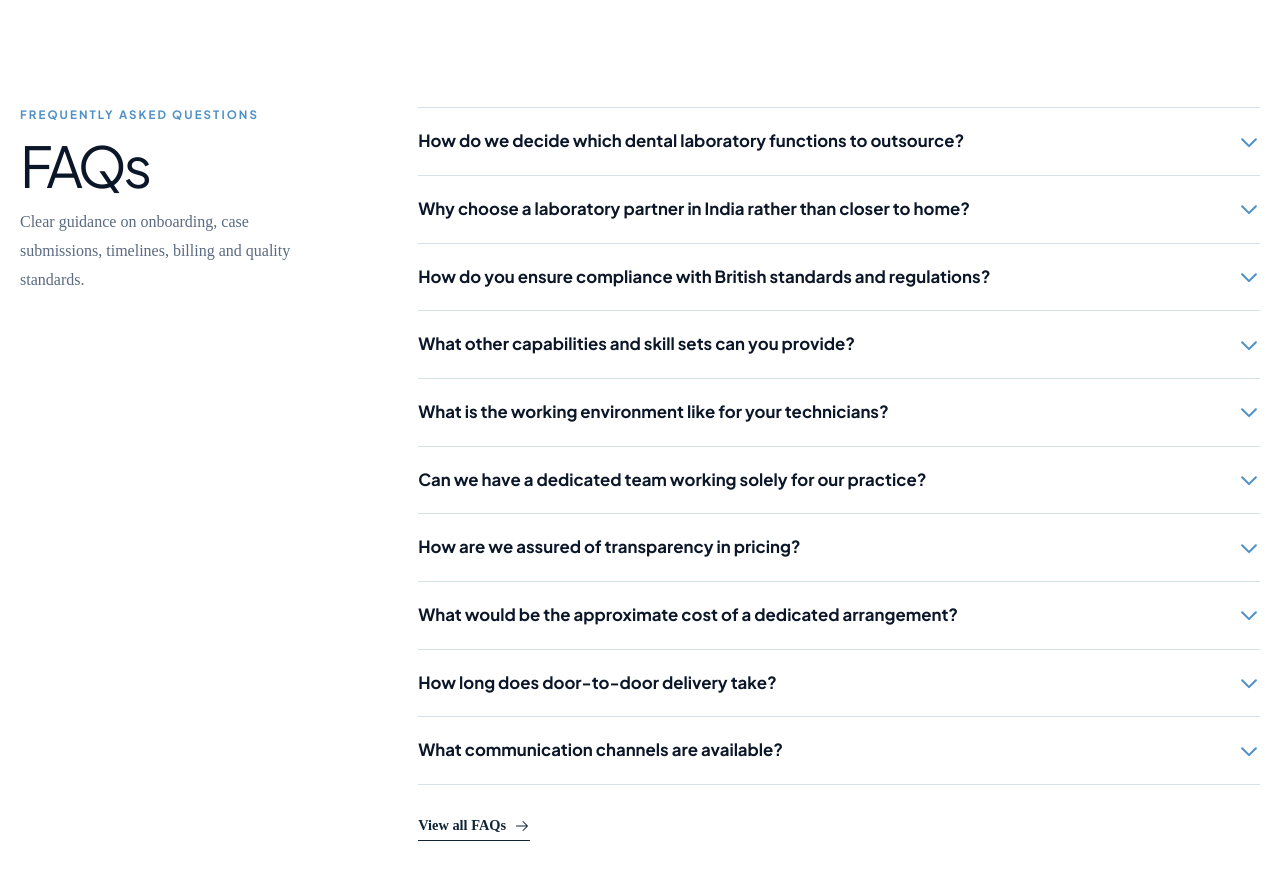
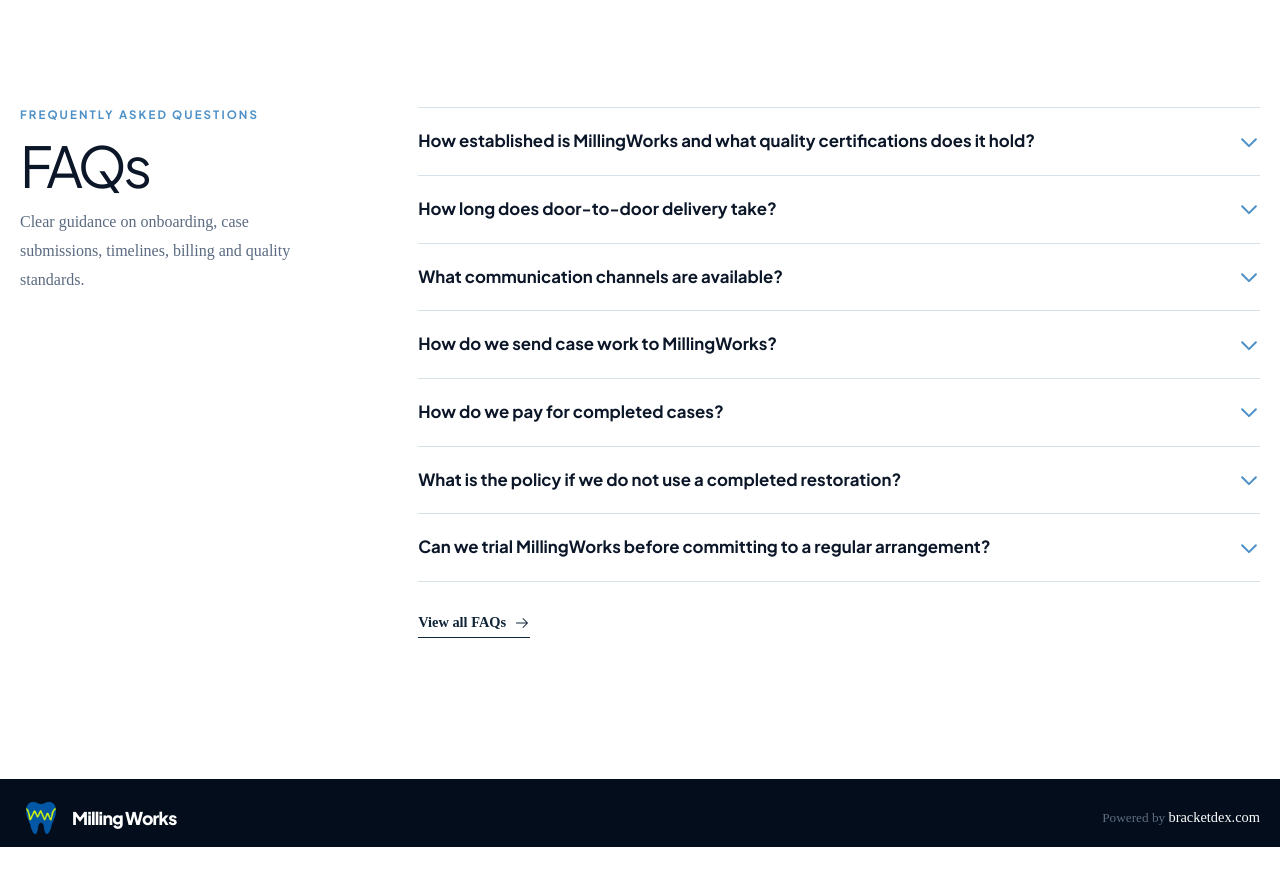
Before and after one commit to DarshanChoudhari2022/millingworks, a React (Vite) app: page / in a window 1280 px wide. Shown: the part 5060-5946 px from the top of the page. After the commit the page ends 5907 px from the top, so only its background shows below. Built offline with nearby package versions, Linux system fonts and the light colour scheme.

Commit message:
Update FAQ section with Dental Lab content for MillingWorks

```diff
--- a/src/content/faqs.ts
+++ b/src/content/faqs.ts
@@ -1,86 +1,41 @@
 export type FaqGroup =
-  | 'Outsourcing'
-  | 'Our Facilities'
-  | 'Pricing'
+  | 'About Our Lab'
+  | 'Delivery & Communication'
   | 'Case Submission'
   | 'Payments'
-  | 'Sampling'
+  | 'Replacements & Sampling'
 
 export interface FaqItem { group: FaqGroup; question: string; answer: string }
 
 export const faqs: FaqItem[] = [
-  /* ── Outsourcing ─────────────────────────────────────────────────────── */
+  /* ── About Our Lab ───────────────────────────────────────────────────── */
   {
-    group: 'Outsourcing',
-    question: 'How do we decide which dental laboratory functions to outsource?',
+    group: 'About Our Lab',
+    question: 'How established is MillingWorks and what quality certifications does it hold?',
     answer:
-      'It is best to outsource functions that are repetitive, standardised or represent a significant cost saving. Dental milling, digital design, model work and case administration are strong candidates. If the task is rule-based and does not require a clinician\'s in-chair judgement, it is usually a good fit for a laboratory partner.',
+      'MillingWorks has been operating since 1995, giving us over three decades of dental manufacturing experience. We work with a team of around 90 skilled technicians and hold ISO 13485, CDSO and FDA certifications — ensuring our production processes meet internationally recognised quality and safety standards.',
+  },
+
+  /* ── Delivery & Communication ─────────────────────────────────────────── */
+  {
+    group: 'Delivery & Communication',
+    question: 'How long does door-to-door delivery take?',
+    answer:
+      'In most cases we allow two working days for manufacturing and up to five days for delivery to your practice. Complex or implant-retained cases may require a slightly different schedule, which is agreed with you at the time of case acceptance.',
   },
   {
-    group: 'Outsourcing',
-    question: 'Why choose a laboratory partner in India rather than closer to home?',
+    group: 'Delivery & Communication',
+    question: 'What communication channels are available?',
     answer:
-      'Competitive salaries, a large pool of qualified English-speaking dental technicians, reliable high-speed internet and low infrastructure costs combine to deliver savings of 50–70 % compared with equivalent local provision. The talent pool has grown considerably, with institutions producing internationally trained dental technologists.',
-  },
-  {
-    group: 'Outsourcing',
-    question: 'How do you ensure compliance with British standards and regulations?',
-    answer:
-      'All patient data is handled under GDPR guidelines. The laboratory prepares restorations and documentation but does not amend clinical records. Technicians work in a supervised, closed-office environment. Devices capable of photography are excluded from the workspace and internet access is restricted to the platforms required for the case.',
-  },
-  {
-    group: 'Outsourcing',
-    question: 'What other capabilities and skill sets can you provide?',
-    answer:
-      'Beyond milling and prosthetics we can source people with skills in digital design, implant planning, case administration and accounting. If you have a specific requirement and a budget in mind, we will identify the right candidate for your practice.',
-  },
-
-  /* ── Our Facilities ──────────────────────────────────────────────────── */
-  {
-    group: 'Our Facilities',
-    question: 'What is the working environment like for your technicians?',
-    answer:
-      'All facilities are air-conditioned and located in registered commercial premises. Every workstation is equipped with professional-grade hardware, fast internet and the necessary laboratory software. Hot beverages, mineral drinking water and daily cleaning are provided. A dedicated manager oversees each account and is available every working day.',
-  },
-  {
-    group: 'Our Facilities',
-    question: 'Can we have a dedicated team working solely for our practice?',
-    answer:
-      'For a team of four or more we can arrange either a fully dedicated office or a separately cordoned area that is not accessible to other clients. This ensures complete confidentiality and a working environment tailored to your practice standards.',
-  },
-
-  /* ── Pricing ─────────────────────────────────────────────────────────── */
-  {
-    group: 'Pricing',
-    question: 'How are we assured of transparency in pricing?',
-    answer:
-      'Salaries can be paid directly by the practice where applicable. Seat rent, equipment and any third-party costs are disclosed upfront and itemised. A nominal management fee is added separately, so you can see exactly what each component of the service costs.',
-  },
-  {
-    group: 'Pricing',
-    question: 'What would be the approximate cost of a dedicated arrangement?',
-    answer:
-      'Rates reduce as team size grows: four seats at £250 per seat, up to six at £230, up to ten at £215, up to twenty at £200, and teams of over twenty at £180 per seat. Contact the team for a tailored quotation based on your specific requirements.',
+      'Every client is assigned a dedicated client-servicing representative for day-to-day queries. You will also have direct access to the laboratory team via phone, email and video call, so case questions are resolved promptly without going through unnecessary intermediaries.',
   },
 
   /* ── Case Submission ─────────────────────────────────────────────────── */
   {
     group: 'Case Submission',
-    question: 'How long does door-to-door delivery take?',
+    question: 'How do we send case work to MillingWorks?',
     answer:
-      'For most standard restorations we allow two working days to manufacture and up to five days for delivery to your practice. Complex cases or implant-retained work may require a different schedule, which is agreed at the time of case acceptance.',
-  },
-  {
-    group: 'Case Submission',
-    question: 'What communication channels are available?',
-    answer:
-      'Each practice is assigned a dedicated client-servicing contact. You will also have direct access to the laboratory by phone, email and video call so that case queries are resolved quickly without intermediaries.',
-  },
-  {
-    group: 'Case Submission',
-    question: 'How do we send case work to the laboratory?',
-    answer:
-      'We work digitally. Scans and digital prescriptions are submitted by email or through the agreed secure channel. We do not require physical impressions for milling cases. Digital wax-ups and design files can also be shared for review before production begins.',
+      'We operate entirely digitally — physical impressions are no longer required. Intraoral scans and digital prescriptions can be emailed directly to the laboratory. We also provide digital wax-ups for your review and approval before production begins, keeping the workflow fast and transparent.',
   },
 
   /* ── Payments ────────────────────────────────────────────────────────── */
@@ -88,20 +43,20 @@
     group: 'Payments',
     question: 'How do we pay for completed cases?',
     answer:
-      'We offer 30-day credit terms. Payment is made through any standard legal banking channel. Invoices are itemised per case so that records are straightforward to reconcile against your own accounts.',
+      'We offer 30-day credit terms, giving your practice flexibility to manage cash flow. Payment is accepted through any standard legal banking channel, and invoices are itemised per case for straightforward reconciliation against your own accounts.',
+  },
+
+  /* ── Replacements & Sampling ─────────────────────────────────────────── */
+  {
+    group: 'Replacements & Sampling',
+    question: 'What is the policy if we do not use a completed restoration?',
+    answer:
+      'You will not be charged for any product you choose not to use. Simply return it in its original condition to our store and no charge will apply. Please get in touch with us before returning so we can confirm the process and arrange receipt.',
   },
   {
-    group: 'Payments',
-    question: 'What happens if we do not use a completed restoration?',
+    group: 'Replacements & Sampling',
+    question: 'Can we trial MillingWorks before committing to a regular arrangement?',
     answer:
-      'You are not charged for any product you choose not to use, provided it is returned in original condition to our store in Belfast. Please contact us before returning so we can confirm the procedure and arrange receipt.',
-  },
-
-  /* ── Sampling ────────────────────────────────────────────────────────── */
-  {
-    group: 'Sampling',
-    question: 'Can we trial the service before committing to a regular arrangement?',
-    answer:
-      'Yes. We allow a no-obligation sampling period of up to £400 in case value. If you choose not to continue after the trial, simply return the products to our store in Belfast and no further charge applies. This gives you a clear picture of quality, timeline and communication before any ongoing commitment.',
+      'Absolutely. We offer a no-obligation sampling period covering up to £400 in case value. If you decide not to continue after the trial, just return the products to our store — no further charge applies. The sampling period gives you a clear, hands-on impression of our quality, turnaround times and communication before making any longer-term commitment.',
   },
 ]
```
